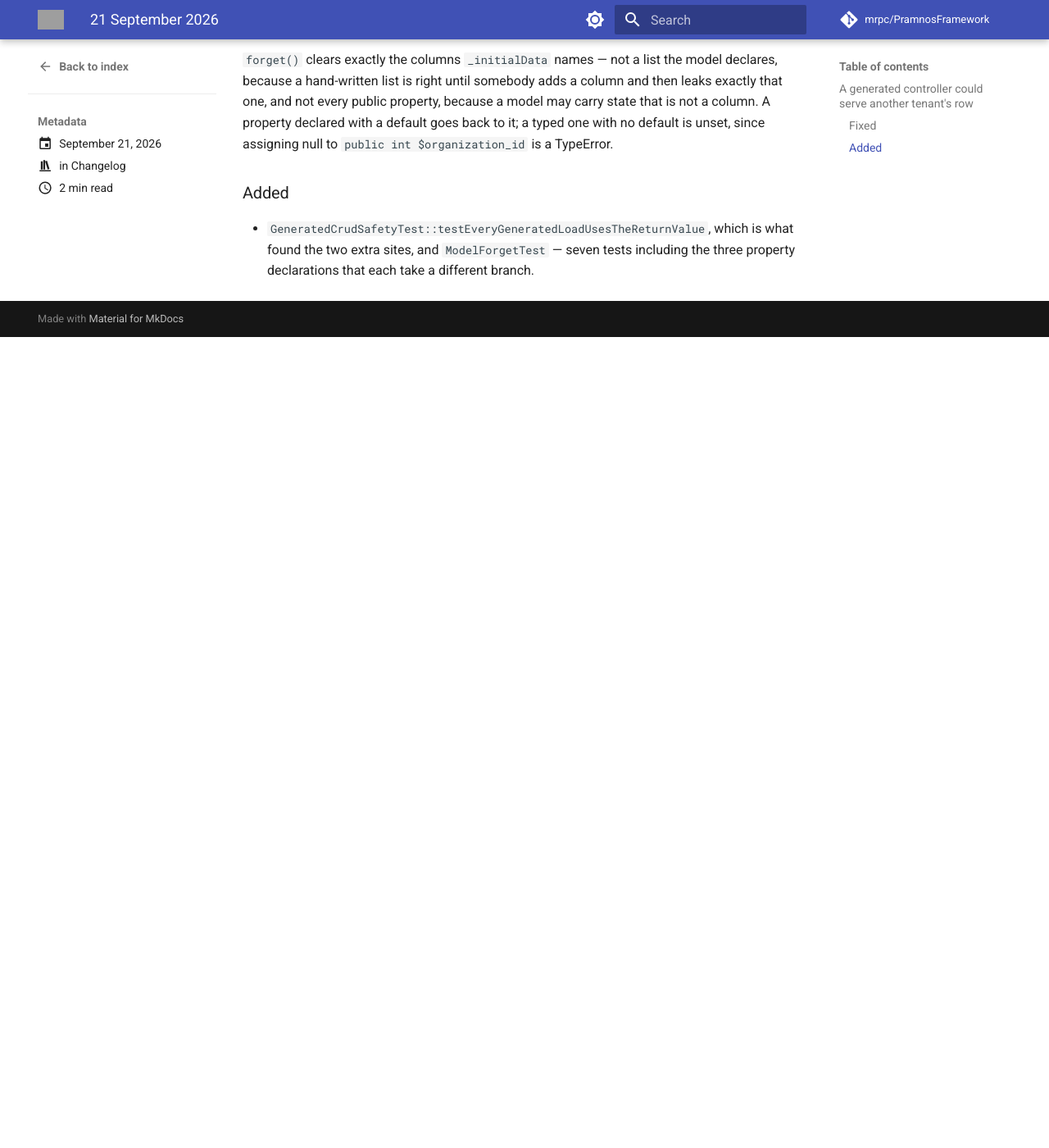
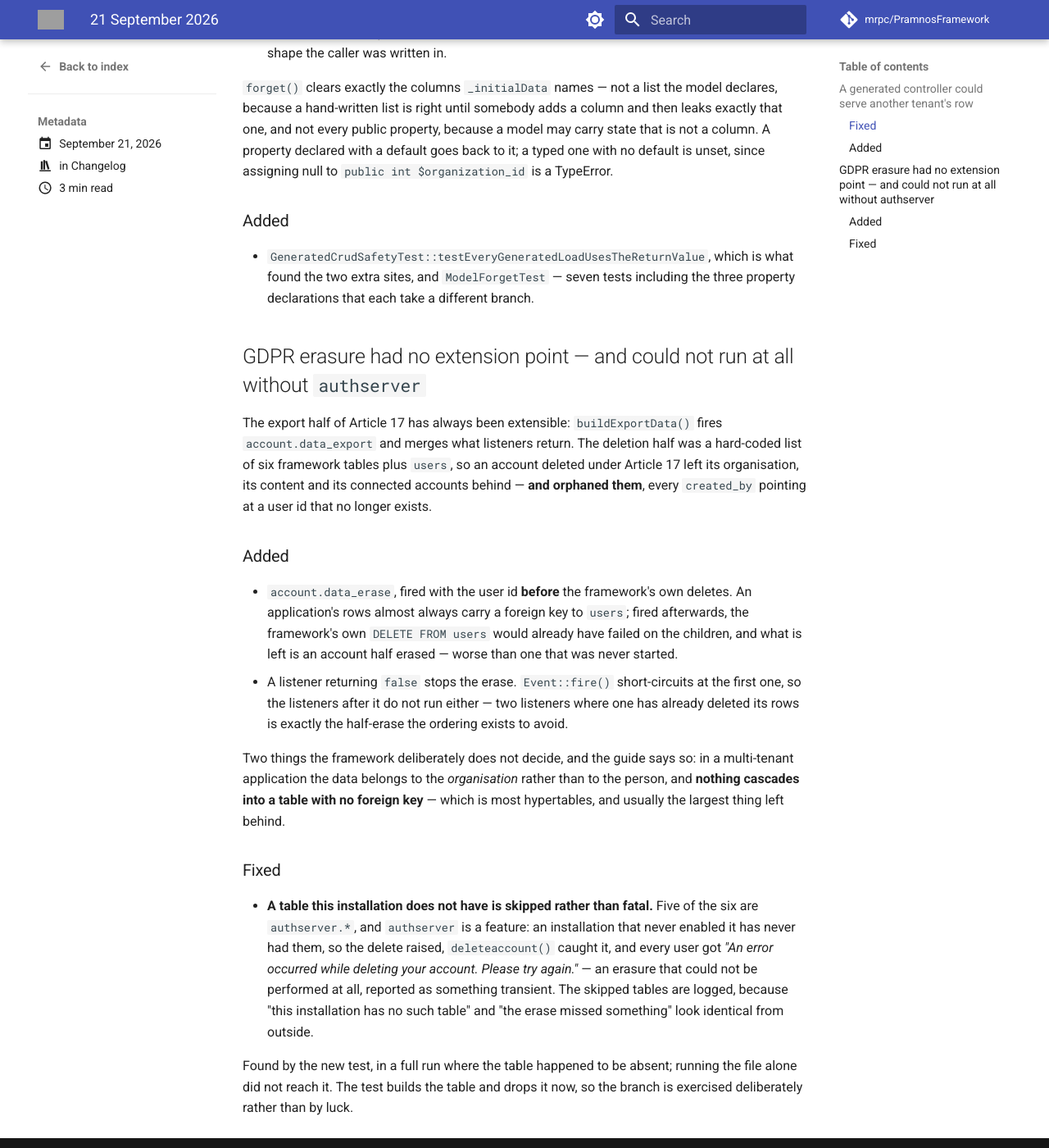
Before and after one commit to mrpc/PramnosFramework, an MkDocs documentation site: the page built from docs/version-history/posts/2026-09-21.md, in a window 1280 px wide and 1400 px high, scrolled down 1097 px. Shown: the whole window at 82% size. Built offline with MkDocs 1.6.1 and Material for MkDocs 9.7.7, drawn with Linux system fonts in a browser that asks for light colours; comment, search, counter and statistics services are not loaded; before the commit the page ends 1508 px from its top, so only the background shows below that; some of the changed text lies outside the part shown; grey boxes are pictures that could not be loaded.

```diff
--- a/docs/version-history/posts/2026-09-21.md
+++ b/docs/version-history/posts/2026-09-21.md
@@ -6,9 +6,10 @@
 
 # 21 September 2026
 
-1 change:
+2 changes:
 
 - A generated controller could serve another tenant's row
+- GDPR erasure had no extension point — and could not run at all without `authserver`
 
 <!-- more -->
 
@@ -60,3 +61,41 @@
 - `GeneratedCrudSafetyTest::testEveryGeneratedLoadUsesTheReturnValue`, which is what found
   the two extra sites, and `ModelForgetTest` — seven tests including the three property
   declarations that each take a different branch.
+
+
+## GDPR erasure had no extension point — and could not run at all without `authserver`
+
+The export half of Article 17 has always been extensible: `buildExportData()` fires
+`account.data_export` and merges what listeners return. The deletion half was a hard-coded
+list of six framework tables plus `users`, so an account deleted under Article 17 left its
+organisation, its content and its connected accounts behind — **and orphaned them**, every
+`created_by` pointing at a user id that no longer exists.
+
+### Added
+
+- `account.data_erase`, fired with the user id **before** the framework's own deletes. An
+  application's rows almost always carry a foreign key to `users`; fired afterwards, the
+  framework's own `DELETE FROM users` would already have failed on the children, and what
+  is left is an account half erased — worse than one that was never started.
+- A listener returning `false` stops the erase. `Event::fire()` short-circuits at the first
+  one, so the listeners after it do not run either — two listeners where one has already
+  deleted its rows is exactly the half-erase the ordering exists to avoid.
+
+Two things the framework deliberately does not decide, and the guide says so: in a
+multi-tenant application the data belongs to the *organisation* rather than to the person,
+and **nothing cascades into a table with no foreign key** — which is most hypertables, and
+usually the largest thing left behind.
+
+### Fixed
+
+- **A table this installation does not have is skipped rather than fatal.** Five of the six
+  are `authserver.*`, and `authserver` is a feature: an installation that never enabled it
+  has never had them, so the delete raised, `deleteaccount()` caught it, and every user got
+  *"An error occurred while deleting your account. Please try again."* — an erasure that
+  could not be performed at all, reported as something transient. The skipped tables are
+  logged, because "this installation has no such table" and "the erase missed something"
+  look identical from outside.
+
+  Found by the new test, in a full run where the table happened to be absent; running the
+  file alone did not reach it. The test builds the table and drops it now, so the branch is
+  exercised deliberately rather than by luck.
```
Also changed, not shown: docs/Pramnos_Upgrade_Guide.md (+1 -0 lines), 2 other files.
